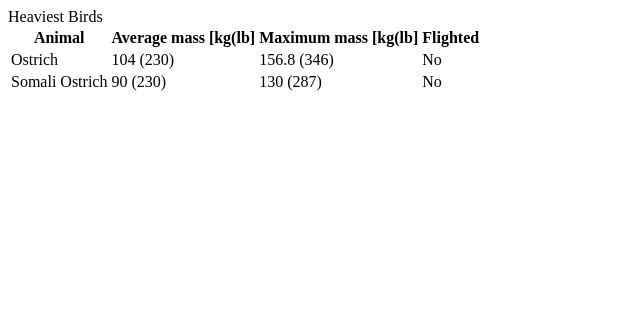
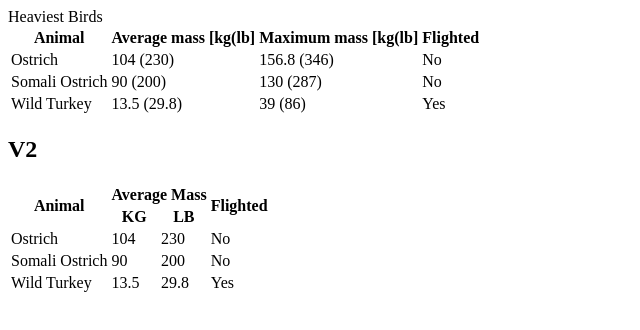
Before and after one commit to pkelliher/Udemy_FullStack1, a plain HTML site: page heaviest_birds.html in a window 1280 px wide. Shown: the whole page, without its empty margins (0-640 px from the left). Drawn offline with Linux system fonts and the light colour scheme.

Commit message:
included a new table utilizing rowspan and colspan

```diff
--- a/heaviest_birds.html
+++ b/heaviest_birds.html
@@ -9,12 +9,15 @@
   <body>
     <hq>Heaviest Birds</hq>
     <table>
+      <thead>
         <tr>
           <th>Animal</th>
           <th>Average mass [kg(lb]</th>
           <th>Maximum mass [kg(lb]</th>
           <th>Flighted</th>
         </tr>
+      </thead>
+      <tbody>
         <tr>
           <td>Ostrich</td>
           <td>104 (230)</td>
@@ -23,10 +26,51 @@
         </tr>
         <tr>
           <td>Somali Ostrich</td>
-        <td>90 (230)</td>
+          <td>90 (200)</td>
           <td>130 (287)</td>
           <td>No</td>
         </tr>
+        <tr>
+          <td>Wild Turkey</td>
+          <td>13.5 (29.8)</td>
+          <td>39 (86)</td>
+          <td>Yes</td>
+        </tr>
+      </tbody>
+    </table>
+    <h2>V2</h2>
+    <table>
+      <thead>
+        <tr>
+          <th rowspan="2">Animal</th>
+          <th colspan="2">Average Mass</th>
+          <th rowspan="2">Flighted</th>
+        </tr>
+        <tr>
+          <th>KG</th>
+          <th>LB</th>
+        </tr>
+      </thead>
+      <tbody>
+        <tr>
+          <td>Ostrich</td>
+          <td>104</td>
+          <td>230</td>
+          <td>No</td>
+        </tr>
+        <tr>
+          <td>Somali Ostrich</td>
+          <td>90</td>
+          <td>200</td>
+          <td>No</td>
+        </tr>
+        <tr>
+          <td>Wild Turkey</td>
+          <td>13.5</td>
+          <td>29.8</td>
+          <td>Yes</td>
+        </tr>
+      </tbody>
     </table>
   </body>
 </html>
```
Lines whose indentation alone changed are shown as unchanged.
